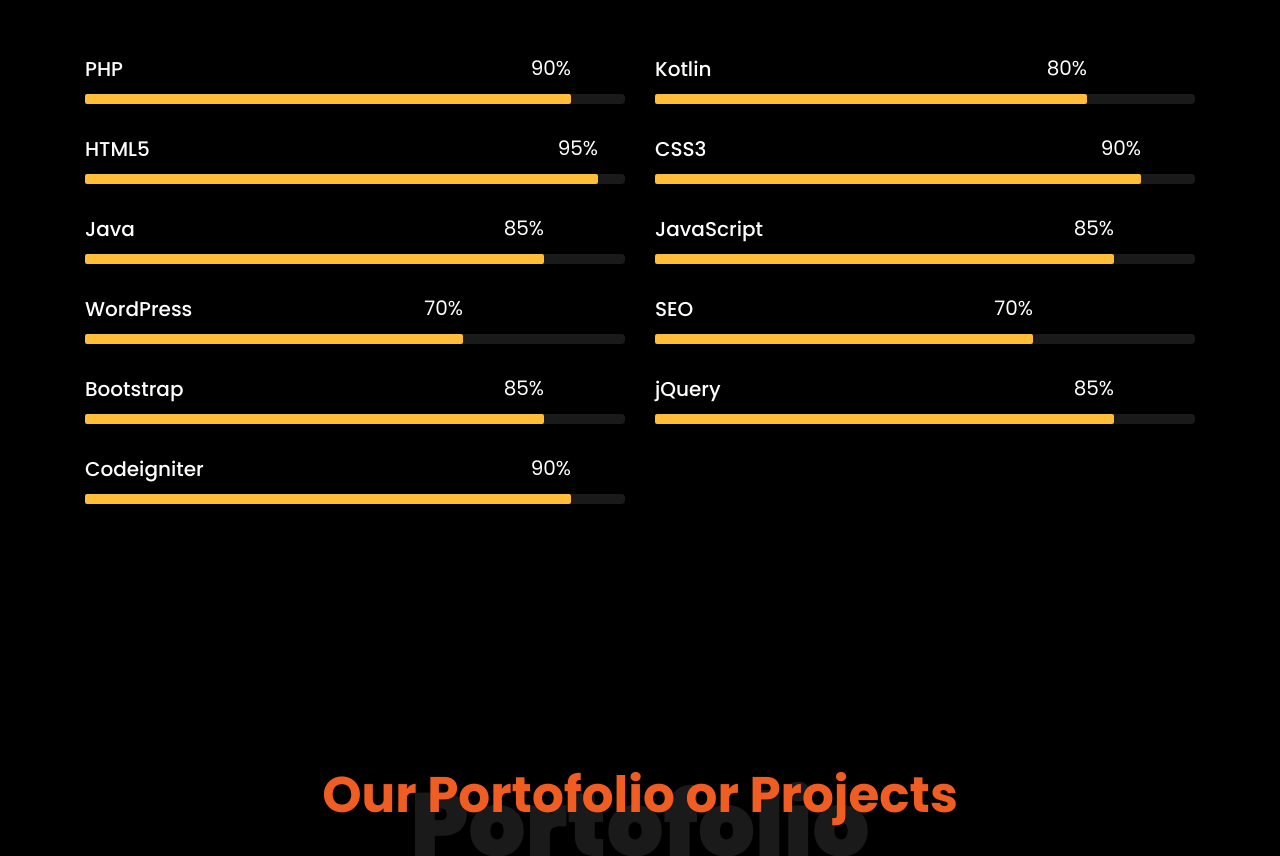
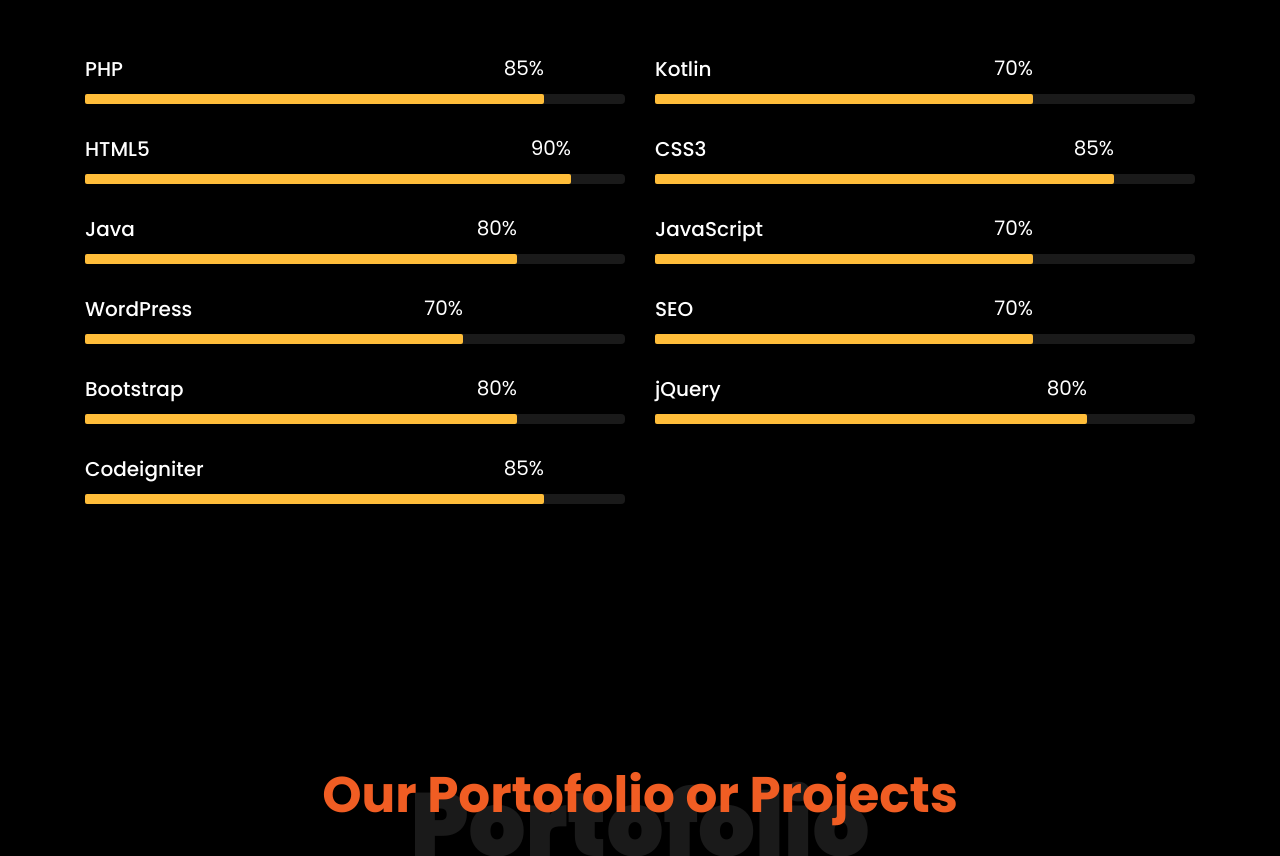
Before and after one commit to irvandandung/Dandoeng-Profile-WEB-ColorlibTemplate, a plain HTML site: page profil.html in a window 1280 px wide. Shown: the part 2686-3542 px from the top of the page. Drawn offline with Linux system fonts and the light colour scheme; files whose address does not match are found by name.

Commit message:
update skill

```diff
--- a/profil.html
+++ b/profil.html
@@ -174,8 +174,8 @@
                     <div class="progress-wrap ftco-animate">
                         <h3>PHP</h3>
                         <div class="progress">
-                            <div class="progress-bar color-1" role="progressbar" aria-valuenow="90" aria-valuemin="0" aria-valuemax="100" style="width:90%">
-                                <span>90%</span>
+                            <div class="progress-bar color-1" role="progressbar" aria-valuenow="85" aria-valuemin="0" aria-valuemax="100" style="width:85%">
+                                <span>85%</span>
                             </div>
                         </div>
                     </div>
@@ -184,8 +184,8 @@
                     <div class="progress-wrap ftco-animate">
                         <h3>Kotlin</h3>
                         <div class="progress">
-                            <div class="progress-bar color-2" role="progressbar" aria-valuenow="80" aria-valuemin="0" aria-valuemax="100" style="width:80%">
-                                <span>80%</span>
+                            <div class="progress-bar color-2" role="progressbar" aria-valuenow="70" aria-valuemin="0" aria-valuemax="100" style="width:70%">
+                                <span>70%</span>
                             </div>
                         </div>
                     </div>
@@ -194,8 +194,8 @@
                     <div class="progress-wrap ftco-animate">
                         <h3>HTML5</h3>
                         <div class="progress">
-                            <div class="progress-bar color-3" role="progressbar" aria-valuenow="95" aria-valuemin="0" aria-valuemax="100" style="width:95%">
-                                <span>95%</span>
+                            <div class="progress-bar color-3" role="progressbar" aria-valuenow="90" aria-valuemin="0" aria-valuemax="100" style="width:90%">
+                                <span>90%</span>
                             </div>
                         </div>
                     </div>
@@ -204,8 +204,8 @@
                     <div class="progress-wrap ftco-animate">
                         <h3>CSS3</h3>
                         <div class="progress">
-                            <div class="progress-bar color-4" role="progressbar" aria-valuenow="90" aria-valuemin="0" aria-valuemax="100" style="width:90%">
-                                <span>90%</span>
+                            <div class="progress-bar color-4" role="progressbar" aria-valuenow="85" aria-valuemin="0" aria-valuemax="100" style="width:85%">
+                                <span>85%</span>
                             </div>
                         </div>
                     </div>
@@ -214,8 +214,8 @@
                     <div class="progress-wrap ftco-animate">
                         <h3>Java</h3>
                         <div class="progress">
-                            <div class="progress-bar color-5" role="progressbar" aria-valuenow="85" aria-valuemin="0" aria-valuemax="100" style="width:85%">
-                                <span>85%</span>
+                            <div class="progress-bar color-5" role="progressbar" aria-valuenow="80" aria-valuemin="0" aria-valuemax="100" style="width:80%">
+                                <span>80%</span>
                             </div>
                         </div>
                     </div>
@@ -224,8 +224,8 @@
                     <div class="progress-wrap ftco-animate">
                         <h3>JavaScript</h3>
                         <div class="progress">
-                            <div class="progress-bar color-6" role="progressbar" aria-valuenow="85" aria-valuemin="0" aria-valuemax="100" style="width:85%">
-                                <span>85%</span>
+                            <div class="progress-bar color-6" role="progressbar" aria-valuenow="85" aria-valuemin="0" aria-valuemax="100" style="width:70%">
+                                <span>70%</span>
                             </div>
                         </div>
                     </div>
@@ -254,8 +254,8 @@
                     <div class="progress-wrap ftco-animate">
                         <h3>Bootstrap</h3>
                         <div class="progress">
-                            <div class="progress-bar color-1" role="progressbar" aria-valuenow="85" aria-valuemin="0" aria-valuemax="100" style="width:85%">
-                                <span>85%</span>
+                            <div class="progress-bar color-1" role="progressbar" aria-valuenow="80" aria-valuemin="0" aria-valuemax="100" style="width:80%">
+                                <span>80%</span>
                             </div>
                         </div>
                     </div>
@@ -264,8 +264,8 @@
                     <div class="progress-wrap ftco-animate">
                         <h3>jQuery</h3>
                         <div class="progress">
-                            <div class="progress-bar color-2" role="progressbar" aria-valuenow="85" aria-valuemin="0" aria-valuemax="100" style="width:85%">
-                                <span>85%</span>
+                            <div class="progress-bar color-2" role="progressbar" aria-valuenow="80" aria-valuemin="0" aria-valuemax="100" style="width:80%">
+                                <span>80%</span>
                             </div>
                         </div>
                     </div>
@@ -274,8 +274,8 @@
                     <div class="progress-wrap ftco-animate">
                         <h3>Codeigniter</h3>
                         <div class="progress">
-                            <div class="progress-bar color-2" role="progressbar" aria-valuenow="90" aria-valuemin="0" aria-valuemax="100" style="width:90%">
-                                <span>90%</span>
+                            <div class="progress-bar color-2" role="progressbar" aria-valuenow="85" aria-valuemin="0" aria-valuemax="100" style="width:85%">
+                                <span>85%</span>
                             </div>
                         </div>
                     </div>
```
